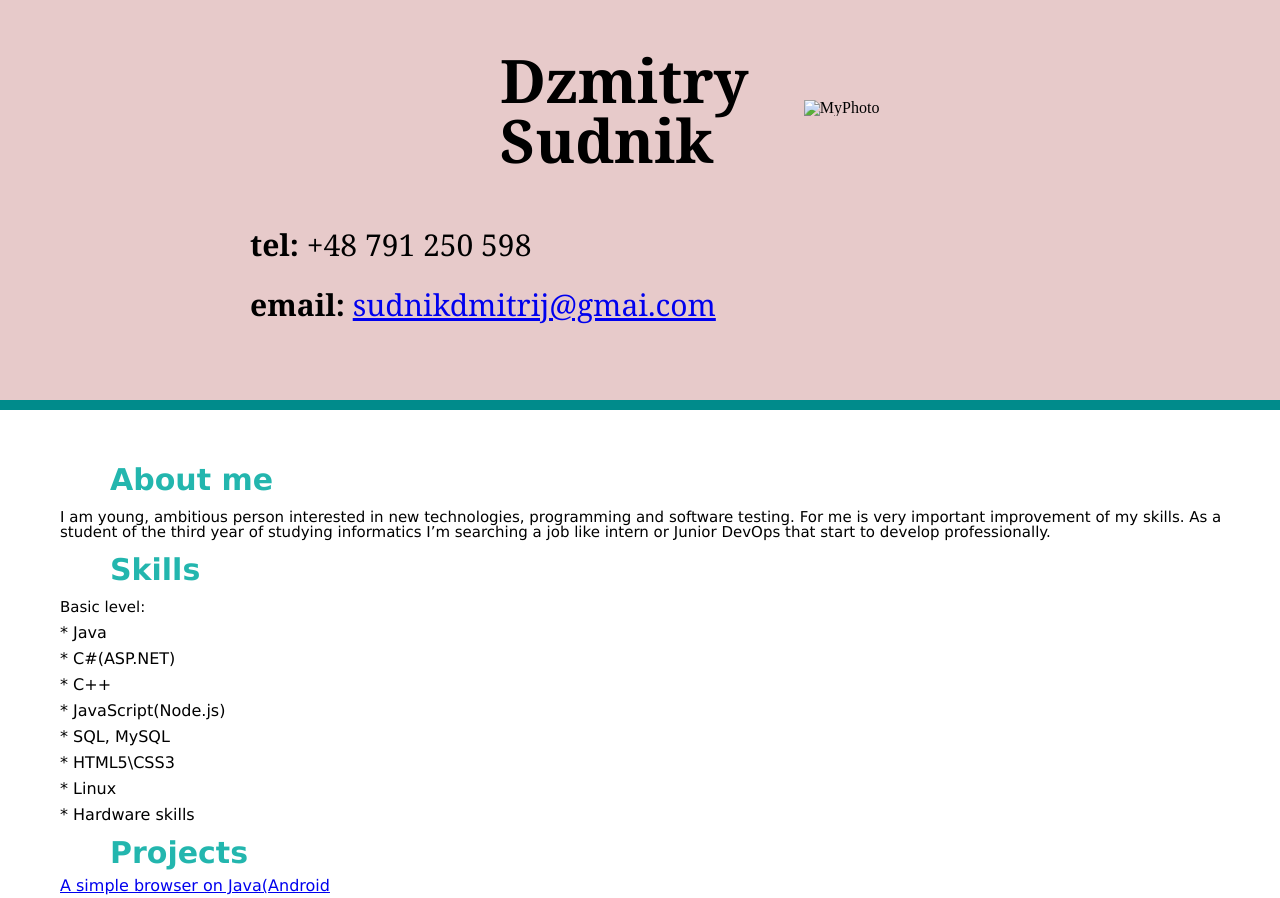
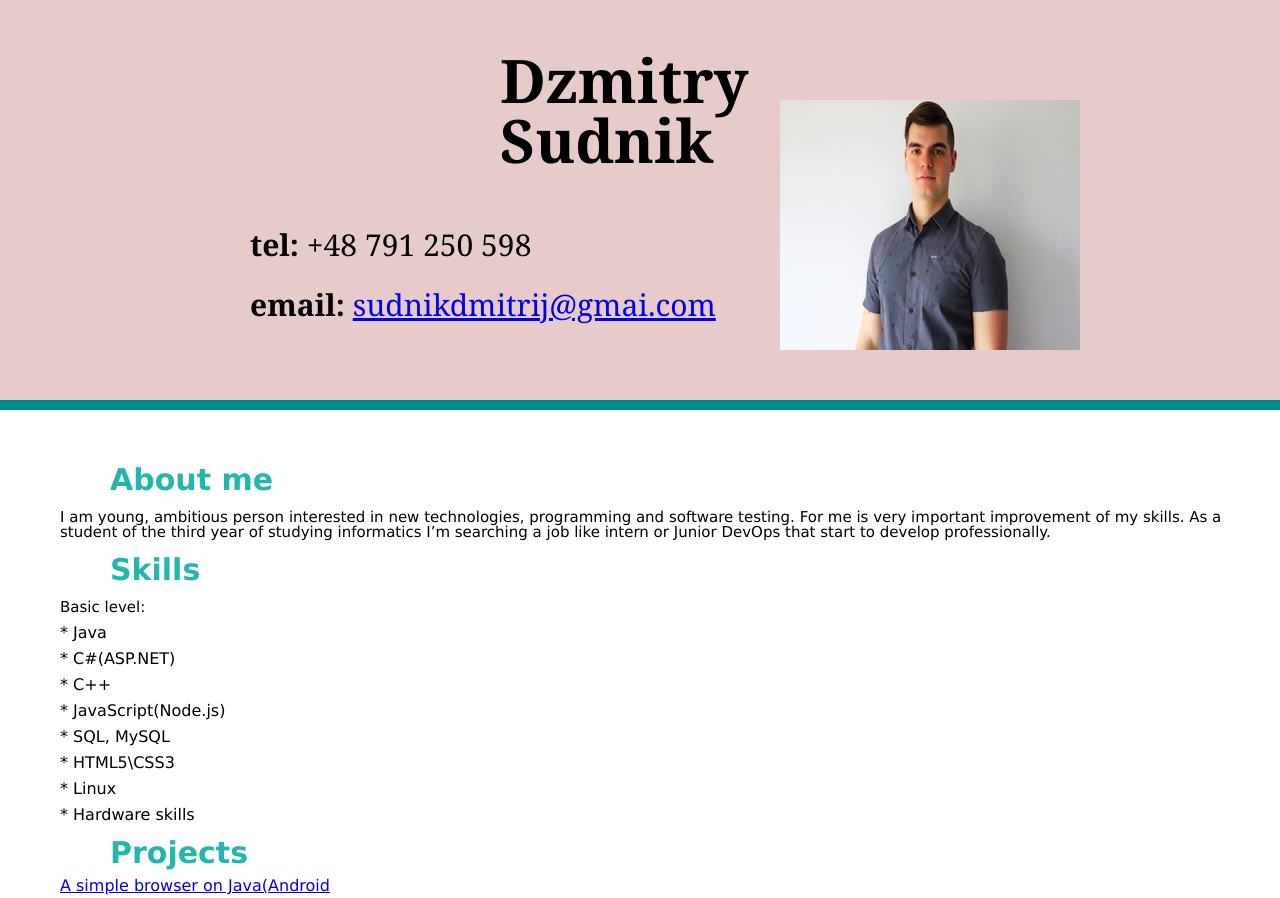
Before and after one commit to lipen76/rsschool-cv, a plain HTML site: page index.html in a window 1280 px wide. Shown: the top 898 px of the page. Drawn offline with nearby package versions, Linux system fonts and the light colour scheme; the site is published under a folder, as on GitHub Pages, so addresses that start at the root find nothing.

Commit message:
fix: change image pass

```diff
--- a/index.html
+++ b/index.html
@@ -18,7 +18,7 @@
             <p><b style="font-weight: 900;">email:</b> <a href="mailto:sudnikdmitrij@gmai.com">sudnikdmitrij@gmai.com</a></p>
              </div>
         <div class="photo">
-            <img src="/imgonline-com-ua-Resize-LOrVV1ShSxgMv.jpg" alt="MyPhoto">
+            <img src="imgonline-com-ua-Resize-LOrVV1ShSxgMv.jpg" alt="MyPhoto">
         </div>
         </header>
     <div class="border"></div>
```
